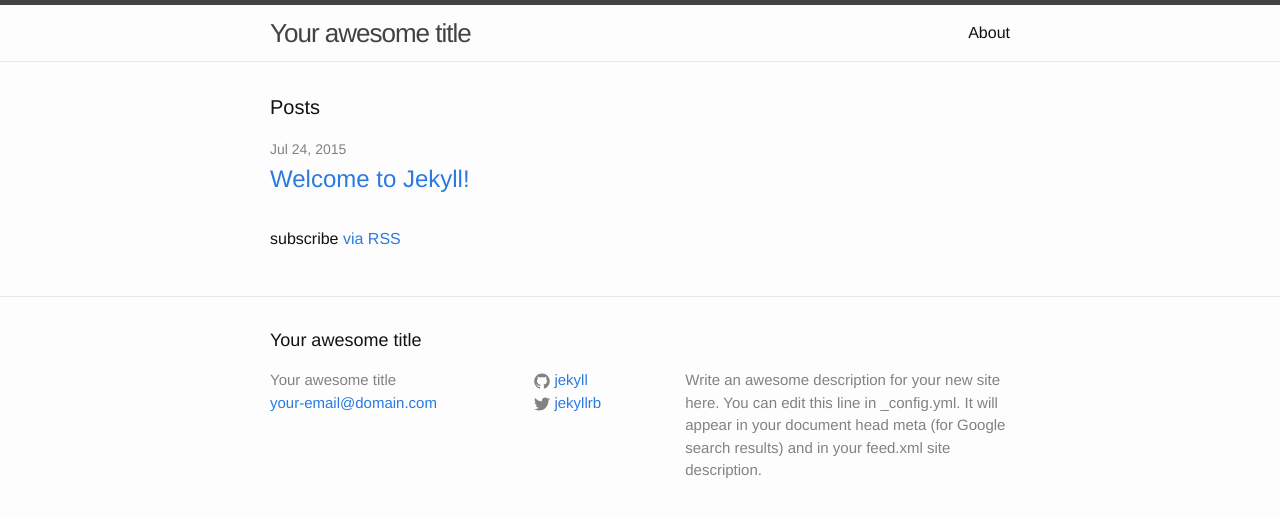
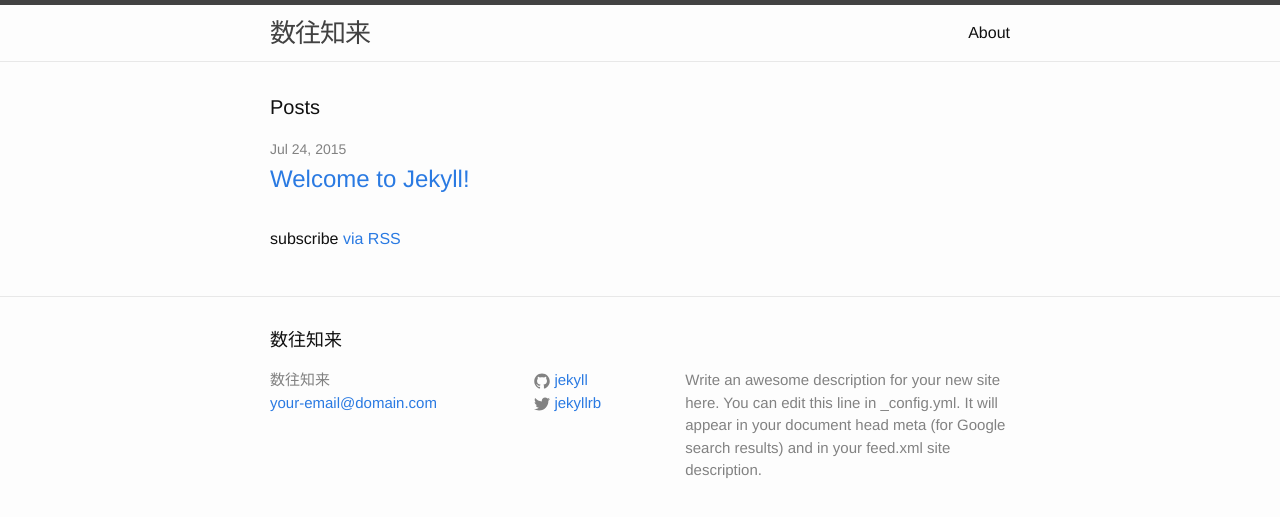
Before and after one commit to sanpi0205/sanpi0205.github.io, a Jekyll site: the page built from index.html, in a window 1280 px wide. Shown: the top 517 px of the page. Built offline with Jekyll 4.4.1, drawn with Linux system fonts in a browser that asks for light colours.

Commit message:
change title

```diff
--- a/_config.yml
+++ b/_config.yml
@@ -1,5 +1,5 @@
 # Site settings
-title: Your awesome title
+title: 数往知来
 email: your-email@domain.com
 description: > # this means to ignore newlines until "baseurl:"
   Write an awesome description for your new site here. You can edit this
```
